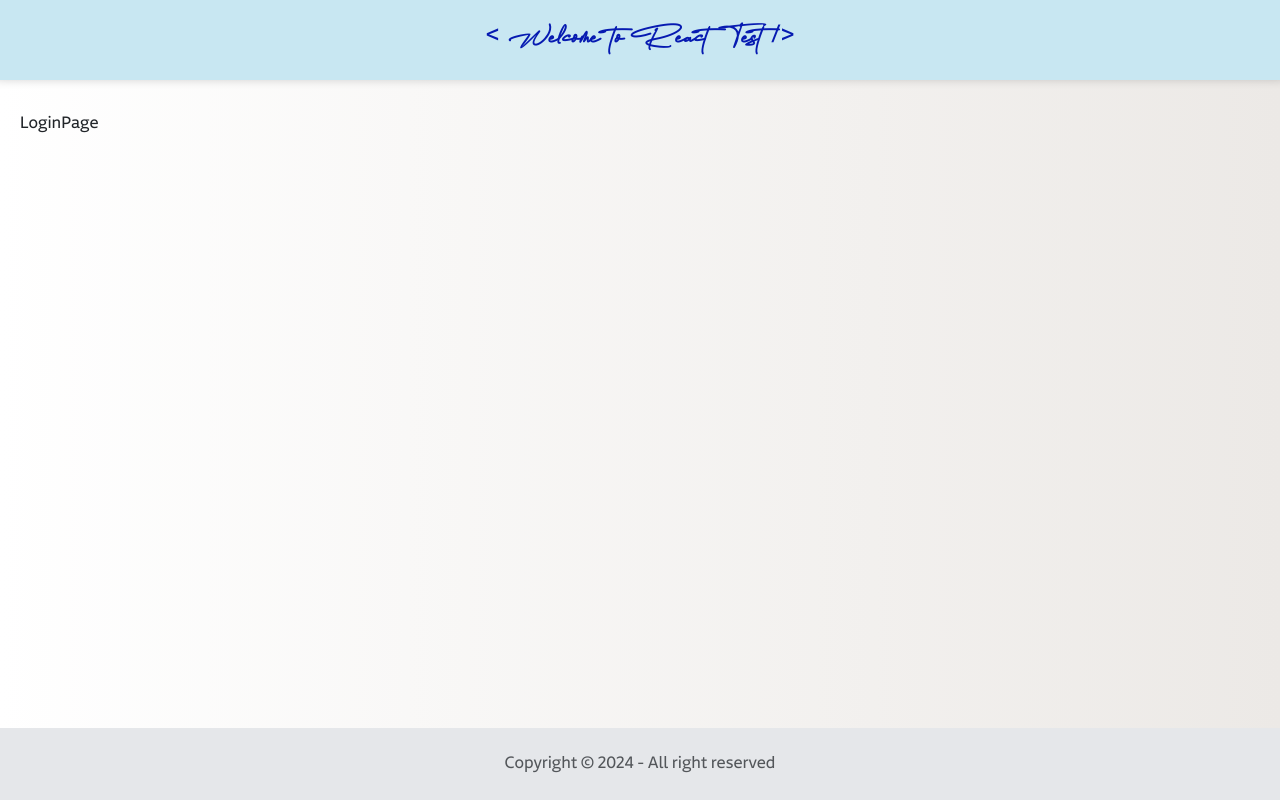
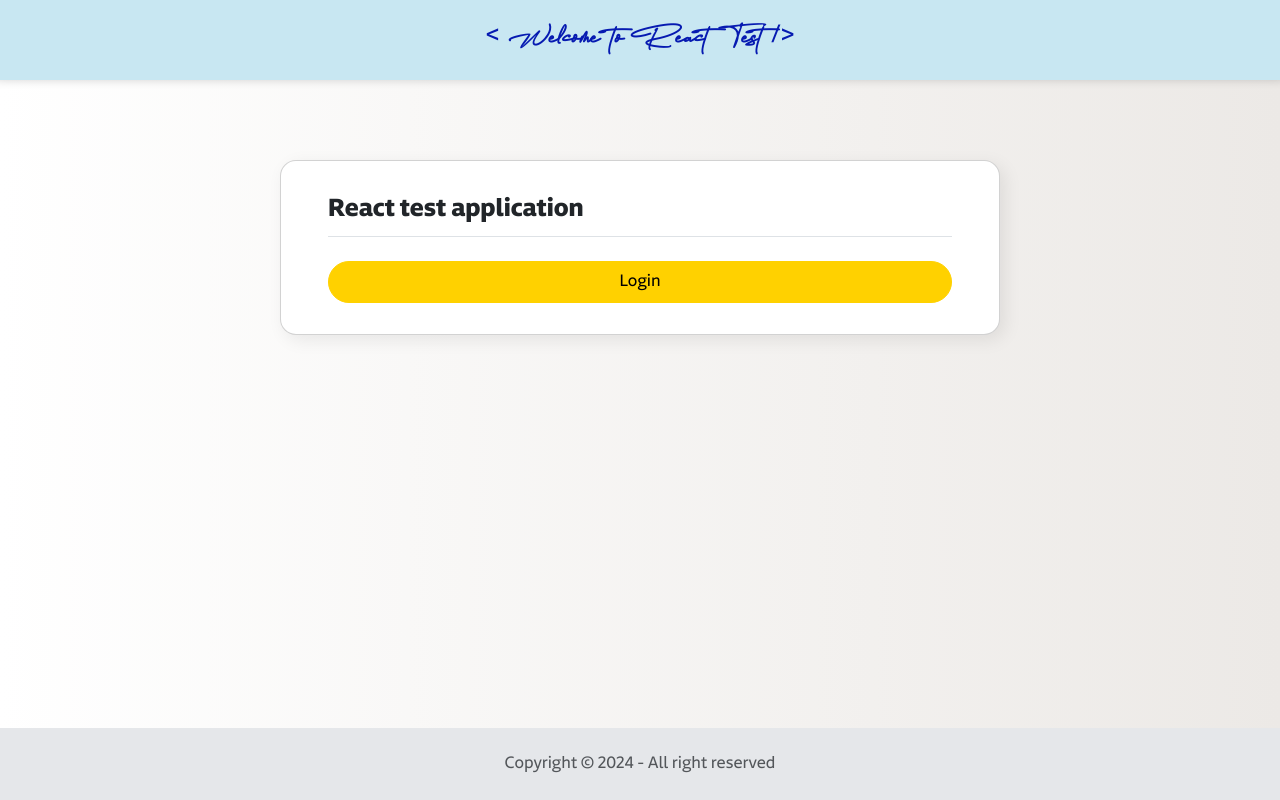
Before and after one commit to jorgejimenez98/react-redux-toolkit-test, a React (Vite) app: page /login in a window 1280 px wide. Built offline with nearby package versions, Linux system fonts and the light colour scheme; no server answers.

Commit message:
feat(Login): Init design

```diff
--- a/src/assets/locales/en/common.json
+++ b/src/assets/locales/en/common.json
@@ -1,6 +1,10 @@
 {
     "Home": {
         "Title": "Users list"
+    },
+    "Auth": {
+        "Title": "React test application",
+        "Submit": "Login"
     },
     "General": {
         "MainHeader": "React frontend test",
--- a/src/assets/locales/es/common.json
+++ b/src/assets/locales/es/common.json
@@ -1,6 +1,10 @@
 {
     "Home": {
         "Title": "Listado de usuarios"
+    },
+    "Auth": {
+        "Title": "Aplicacion de Prueba en React",
+        "Submit": "Acceder"
     },
     "General": {
         "MainHeader": "Prueba frontend de React",
--- /dev/null
+++ b/src/assets/styles/_animations.scss
@@ -0,0 +1,15 @@
+// Fade in animation
+
+.fade-in {
+    animation: fade-in-animation ease 0.6s;
+}
+
+@keyframes fade-in-animation {
+    0% {
+        opacity: 0;
+    }
+
+    100% {
+        opacity: 1;
+    }
+}
--- a/src/assets/styles/_globals.scss
+++ b/src/assets/styles/_globals.scss
@@ -62,3 +62,7 @@ body {
         color: unset;
     }
 }
+
+.login-container {
+    max-width: 720px;
+}
--- a/src/assets/styles/_main.scss
+++ b/src/assets/styles/_main.scss
@@ -1,5 +1,8 @@
 // Reset Global
 @import '_reset.css';
+
+// Local Animations
+@import 'animations';
 
 // Variables (colors)
 @import 'variables';
--- a/src/features/auth/login/Index.tsx
+++ b/src/features/auth/login/Index.tsx
@@ -1,8 +1,33 @@
 import { JSX } from "react"
 
+import { useTranslation } from "react-i18next"
+
+import { Flex } from "@/components/layouts"
+import { Button, Card } from "@/components/ui"
+
 const LoginPage = (): JSX.Element => {
+  const { t } = useTranslation()
+
+  const handleSubmit = () => {
+    console.warn("Sbmit")
+  }
+
   return (
-    <div>LoginPage</div>
+    <Flex justify="center" align="center" className="w-100">
+      <Card
+        title={t("Auth.Title")}
+        className="mt-5 mx-2 w-100 fade-in login-container"
+      >
+        {/* Submit */}
+        <Button
+          type="submit"
+          text={t("Auth.Submit")}
+          variant="warning"
+          onClick={handleSubmit}
+          block
+        />
+      </Card>
+    </Flex>
   )
 }
 
```
